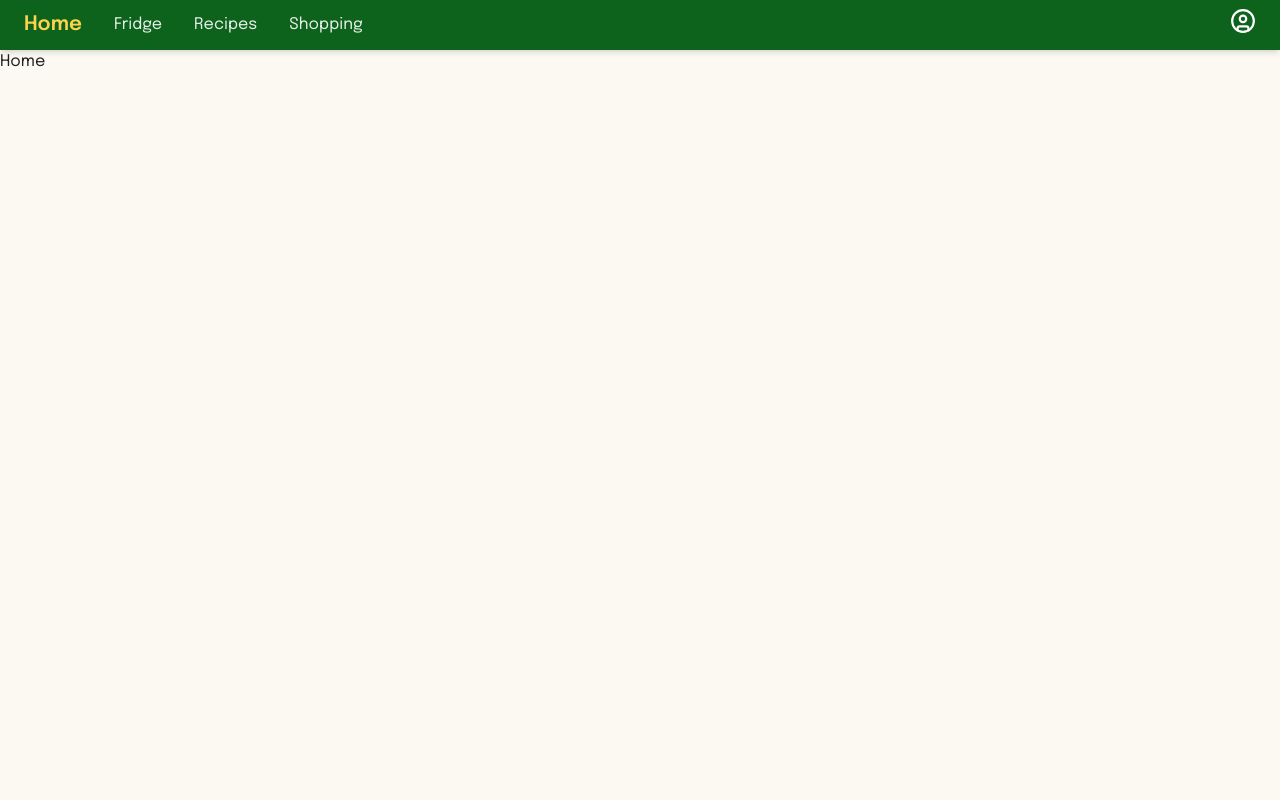
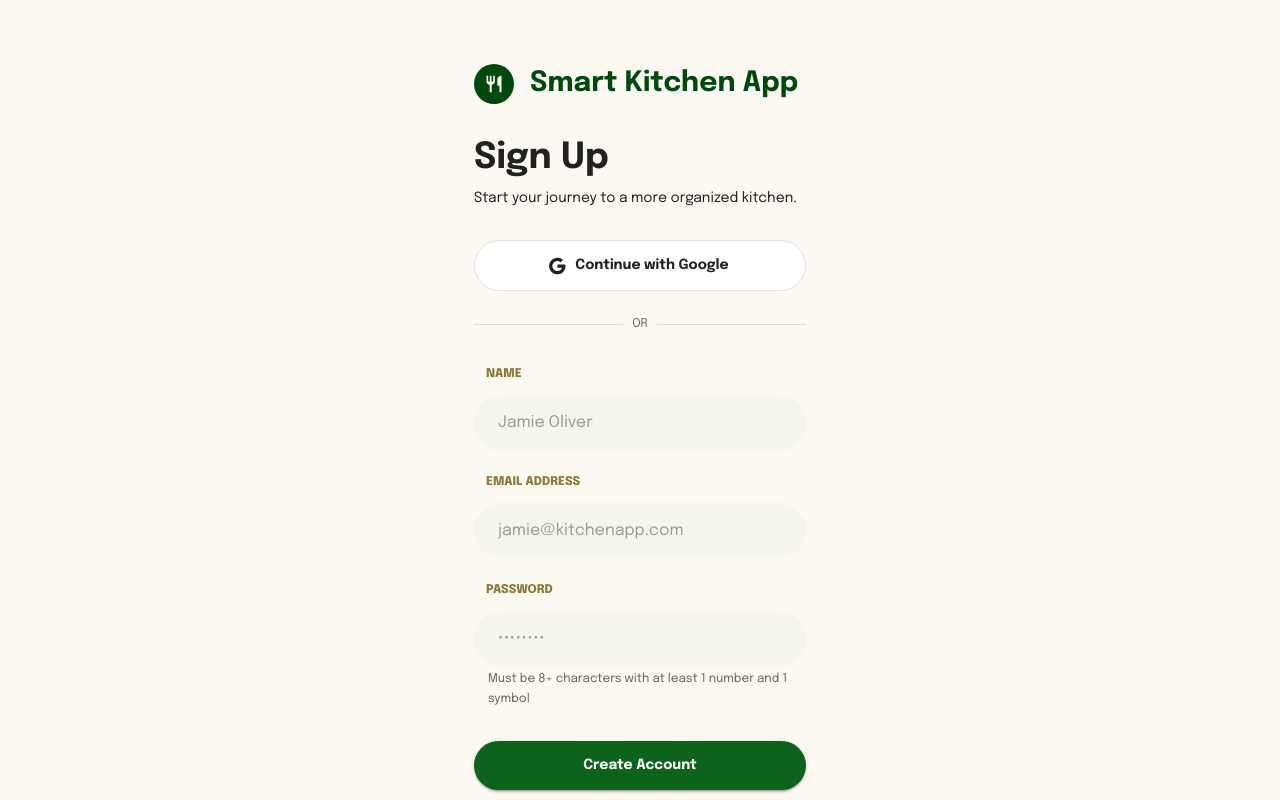
Before and after one commit to Code-the-Dream-School/l-group-practicum-team3, a React (Vite) app in the folder frontend/: page /signup in a window 1280 px wide. Before the commit this address led to /. Shown: the top 800 px of the page. Built offline with nearby package versions, Linux system fonts and the light colour scheme; a web font is replaced by a local one.

Commit message:
form validation and logic

```diff
--- a/frontend/src/App.jsx
+++ b/frontend/src/App.jsx
@@ -18,7 +18,7 @@ import PublicRoutes from "./utils/PublicRoutes";
 
 
 function App() {
-  const user = true
+  const user = null
 
   return (
     <ThemeProvider theme={theme}>
--- a/frontend/src/pages/public/Login.jsx
+++ b/frontend/src/pages/public/Login.jsx
@@ -6,6 +6,7 @@ import Box from "@mui/material/Box";
 import TextField from "@mui/material/TextField";
 import Typography from "@mui/material/Typography";
 import Divider from "@mui/material/Divider";
+import Alert from "@mui/material/Alert";
 
 import RestaurantIcon from "@mui/icons-material/Restaurant";
 import ArrowForwardIcon from "@mui/icons-material/ArrowForward";
@@ -17,15 +18,55 @@ import { useState } from "react";
 function Login() {
   const [email, setEmail] = useState("");
   const [password, setPassword] = useState("");
+  const [formErrors, setFormErrors] = useState({});
   const [error, setError] = useState("");
-  const [loading, setLoading] = useState("");
+  const [loading, setLoading] = useState(false);
 
-  const handleSubmit = (e) => {
-    e.preventDefault()
-    console.log('Logging in with:', { email, password });
+  const navigate = useNavigate();
+
+  const handleSubmit = async (e) => {
+    e.preventDefault();
+    setError('')
+
+    const errors = validate();
+    setFormErrors(errors);
+
+    if (Object.keys(errors).length === 0) {
+      setLoading(true);
+
+      try {
+        console.log("Logging in with:", { email, password });
+        // placeholder for login API call - will update
+        await new Promise((resolve) => setTimeout(resolve, 1500));
+        navigate("/");
+      } catch (err) {
+        setError(err.message || "Something went wrong. Please try again");
+      } finally {
+        setLoading(false);
+      }
+    }
   };
 
-  const navigate = useNavigate();
+  const validate = () => {
+    const errors = {};
+
+    const passwordRegex = /^(?=.*[0-9])(?=.*[^a-zA-Z0-9]).{8,}$/;
+
+    if (!email) {
+      errors.email = "Email is Required";
+    } else if (!/\S+@\S+\.\S+/.test(email)) {
+      errors.email = "Invalid email format";
+    }
+
+    if (!password) {
+      errors.password = "Password is Required";
+    } else if (!passwordRegex.test(password)) {
+      errors.password =
+        "Must be 8+ characters with at least 1 number and 1 symbol";
+    }
+
+    return errors;
+  };
 
   return (
     <>
@@ -63,6 +104,11 @@ function Login() {
             Your digital culinary assistant.
           </Typography>
 
+          {error && (
+            <Alert severity="error" sx={{ mb: 2 }}>
+              {error}
+            </Alert>
+          )}
           <Button
             fullWidth
             variant="outlined"
@@ -91,6 +137,7 @@ function Login() {
           <Box
             component="form"
             onSubmit={handleSubmit}
+            noValidate
             sx={{
               display: "flex",
               flexDirection: "column",
@@ -120,15 +167,13 @@ function Login() {
               type="email"
               value={email}
               onChange={(e) => setEmail(e.target.value)}
+              error={!!formErrors.email}
+              helperText={formErrors.email}
               sx={{
                 mt: 0,
                 mb: 2,
                 "& .MuiOutlinedInput-root": {
                   backgroundColor: "white",
-                   "& fieldset": { border: "none" }
-                },
-                "& .MuiOutlinedInput-input": {
-                  paddingLeft: "20px",
                 },
               }}
             ></TextField>
@@ -137,22 +182,26 @@ function Login() {
               required
               placeholder="Enter Password"
               type="password"
+              error={!!formErrors.password}
+              helperText={
+                formErrors.password
+                  ? formErrors.password
+                  : "Must be 8+ characters with at least 1 number and 1 symbol"
+              }
               value={password}
               onChange={(e) => setPassword(e.target.value)}
               sx={{
                 mb: 2,
                 "& .MuiOutlinedInput-root": {
                   backgroundColor: "white",
-                   "& fieldset": { border: "none" }
-                },
-                "& .MuiOutlinedInput-input": {
-                  paddingLeft: "20px",
                 },
               }}
             ></TextField>
             <Button
               variant="contained"
               color="secondary"
+              loadingPosition="end"
+              loading={loading}
               fullWidth
               sx={{ borderRadius: "50px", py: 1.5, mt: 2, fontWeight: "bold" }}
               type="submit"
--- a/frontend/src/pages/public/Signup.jsx
+++ b/frontend/src/pages/public/Signup.jsx
@@ -6,24 +6,71 @@ import Box from "@mui/material/Box";
 import TextField from "@mui/material/TextField";
 import Typography from "@mui/material/Typography";
 import Divider from "@mui/material/Divider";
+import Alert from "@mui/material/Alert";
+import Stack from "@mui/material/Stack";
+import Link from "@mui/material/Link";
 
 import RestaurantIcon from "@mui/icons-material/Restaurant";
 import GoogleIcon from "@mui/icons-material/Google";
 
 import { useState } from "react";
-import Stack from "@mui/material/Stack";
-import Link from "@mui/material/Link";
+import { useNavigate } from "react-router-dom";
 
 function Signup() {
   const [name, setName] = useState("");
   const [email, setEmail] = useState("");
   const [password, setPassword] = useState("");
+  const [formErrors, setFormErrors] = useState({});
   const [error, setError] = useState("");
-  const [loading, setLoading] = useState("");
+  const [loading, setLoading] = useState(false);
 
-  const handleSubmit = (e) => {
+  const navigate = useNavigate();
+
+  const handleSubmit = async (e) => {
     e.preventDefault();
-    console.log("Signing Upwith:", { email, password });
+    setError('')
+
+    const errors = validate();
+    setFormErrors(errors);
+    if (Object.keys(errors).length === 0) {
+      setLoading(true);
+
+      try {
+        console.log("Signing in with:", { name, email, password });
+        // throw new Error ('test')
+        // placeholder for sign up API call - will update
+        await new Promise((resolve) => setTimeout(resolve, 1500));
+        navigate("/");
+      } catch (err) {
+        setError(err.message || "Something went wrong. Please try again");
+      } finally {
+        setLoading(false);
+      }
+    }
+  };
+
+  const validate = () => {
+    const errors = {};
+
+    const passwordRegex = /^(?=.*[0-9])(?=.*[^a-zA-Z0-9]).{8,}$/;
+
+    if (!name) {
+      errors.name = "Name is Required";
+    }
+    if (!email) {
+      errors.email = "Email is Required";
+    } else if (!/\S+@\S+\.\S+/.test(email)) {
+      errors.email = "Invalid email format";
+    }
+
+    if (!password) {
+      errors.password = "Password is Required";
+    } else if (!passwordRegex.test(password)) {
+      errors.password =
+        "Must be 8+ characters with at least 1 number and 1 symbol";
+    }
+
+    return errors;
   };
 
   return (
@@ -72,7 +119,11 @@ function Signup() {
           <Typography variant="body2" sx={{ mb: 4 }}>
             Start your journey to a more organized kitchen.
           </Typography>
-
+          {error && (
+            <Alert severity="error" sx={{ mb: 2 }}>
+              {error}
+            </Alert>
+          )}
           <Button
             fullWidth
             variant="outlined"
@@ -101,6 +152,7 @@ function Signup() {
           <Box
             component="form"
             onSubmit={handleSubmit}
+            noValidate
             sx={{
               display: "flex",
               flexDirection: "column",
@@ -115,7 +167,7 @@ function Signup() {
                 variant="overline"
                 sx={{ fontWeight: "800", ml: 1.5, color: "#8C7A39" }}
               >
-                Full Name
+                Name
               </Typography>
               <TextField
                 fullWidth
@@ -123,12 +175,12 @@ function Signup() {
                 placeholder="Jamie Oliver"
                 value={name}
                 onChange={(e) => setName(e.target.value)}
+                error={!!formErrors.name}
+                helperText={formErrors.name}
                 sx={{
                   "& .MuiOutlinedInput-root": {
                     backgroundColor: "#F5F4ED",
-                    "& fieldset": { border: "none" },
                   },
-                  "& .MuiOutlinedInput-input": { paddingLeft: "24px" },
                 }}
               />
             </Box>
@@ -145,14 +197,14 @@ function Signup() {
                 placeholder="jamie@kitchenapp.com"
                 autoFocus
                 type="email"
+                error={!!formErrors.email}
+                helperText={formErrors.email}
                 value={email}
                 onChange={(e) => setEmail(e.target.value)}
                 sx={{
                   "& .MuiOutlinedInput-root": {
                     backgroundColor: "#F5F4ED",
-                    "& fieldset": { border: "none" },
                   },
-                  "& .MuiOutlinedInput-input": { paddingLeft: "24px" },
                 }}
               ></TextField>
             </Box>
@@ -168,20 +220,26 @@ function Signup() {
                 required
                 placeholder="••••••••"
                 type="password"
+                error={!!formErrors.password}
+                helperText={
+                  formErrors.password
+                    ? formErrors.password
+                    : "Must be 8+ characters with at least 1 number and 1 symbol"
+                }
                 value={password}
                 onChange={(e) => setPassword(e.target.value)}
                 sx={{
                   "& .MuiOutlinedInput-root": {
                     backgroundColor: "#F5F4ED",
-                    "& fieldset": { border: "none" },
                   },
-                  "& .MuiOutlinedInput-input": { paddingLeft: "24px" },
                 }}
               ></TextField>
             </Box>
             <Button
               variant="contained"
               color="primary"
+              loadingPosition="end"
+              loading={loading}
               fullWidth
               sx={{ borderRadius: "50px", py: 1.5, mt: 2, fontWeight: "bold" }}
               type="submit"
--- a/frontend/src/utils/theme.js
+++ b/frontend/src/utils/theme.js
@@ -34,6 +34,12 @@ const theme = createTheme({
       styleOverrides: {
         root: {
           borderRadius: '50px',
+         "& fieldset": {
+            border: "none"
+          },
+        },
+        input: {
+          paddingLeft: "24px",
         },
       },
     },
```
Lines whose indentation alone changed are shown as unchanged.
